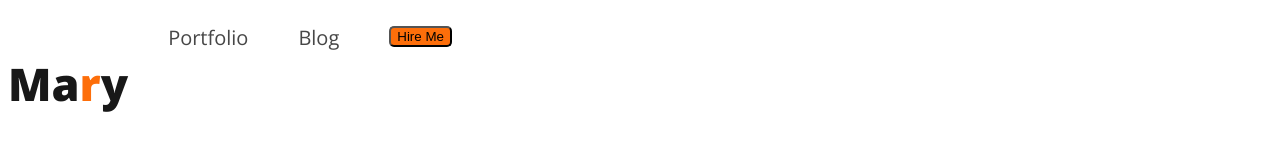
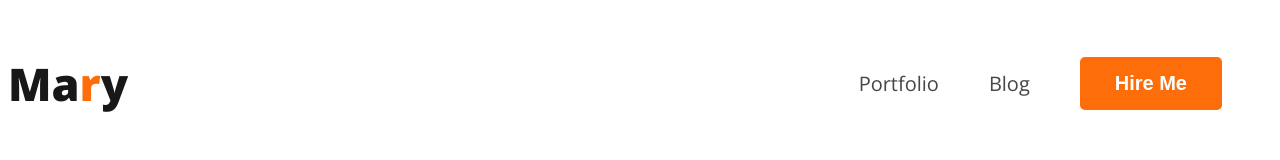
Before and after one commit to anik558363/developer-portfolio, a plain HTML site: page index.html in a window 1280 px wide. Drawn offline with nearby package versions, Linux system fonts and the light colour scheme.

Commit message:
navbear all most done

```diff
--- a/style/style.css
+++ b/style/style.css
@@ -13,12 +13,19 @@ body {
 .btn-primary {
     border-radius: 5px;
     background: #FD6E0A;
+    border: 0px;
+    color: white;
+    font-size: 20px;
+    font-weight: 700;
+    padding: 15px 35px;
 }
 
 /* nav related styles */
 
 nav {
     display: flex;
+    justify-content: space-between;
+    align-items: center;
 }
 
 .nav-title {
@@ -29,8 +36,8 @@ nav {
 
 nav>ul {
     display: flex;
-    /* justify-content: center;
-    align-items: center; */
+    align-items: center;
+
 }
 
 nav li {
```
